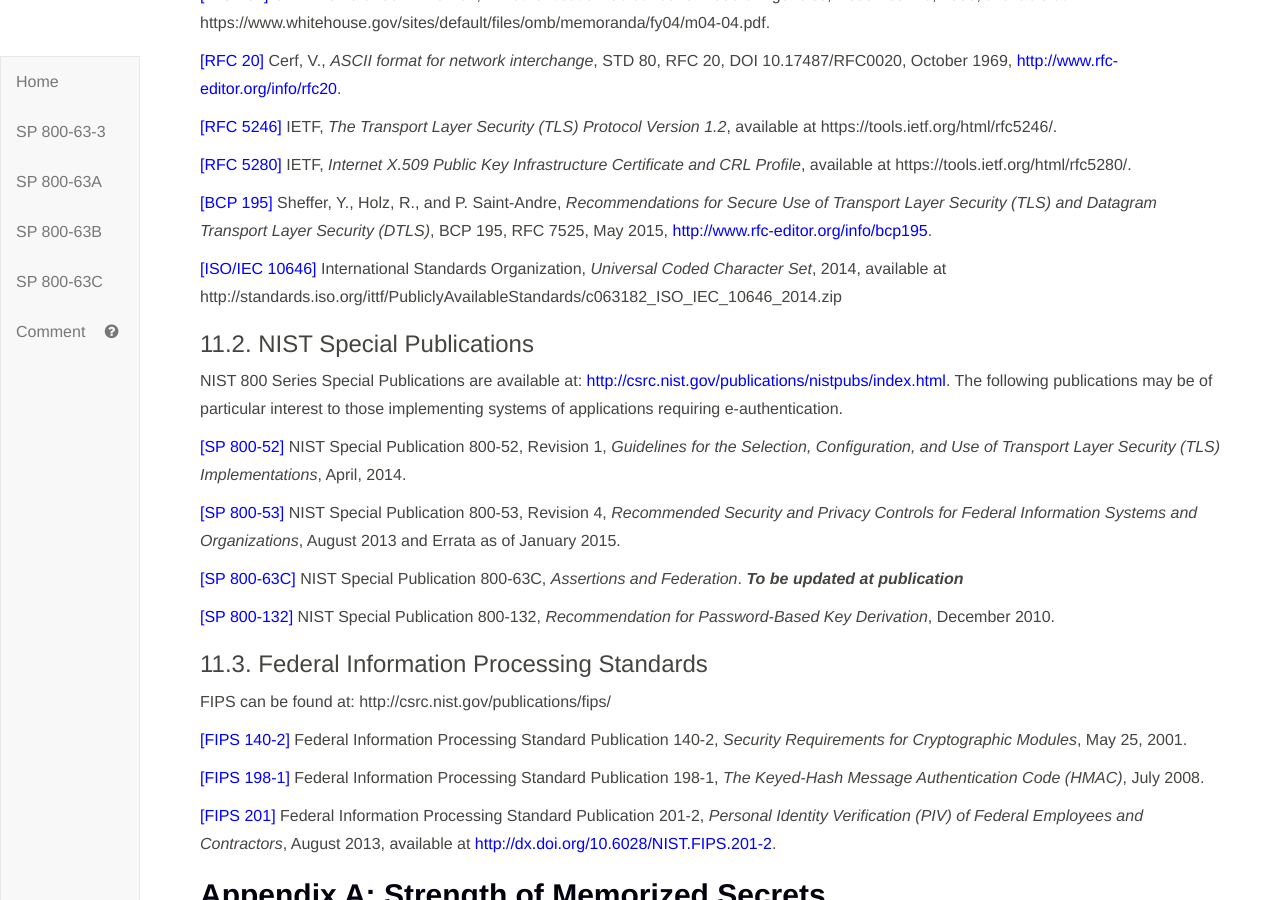
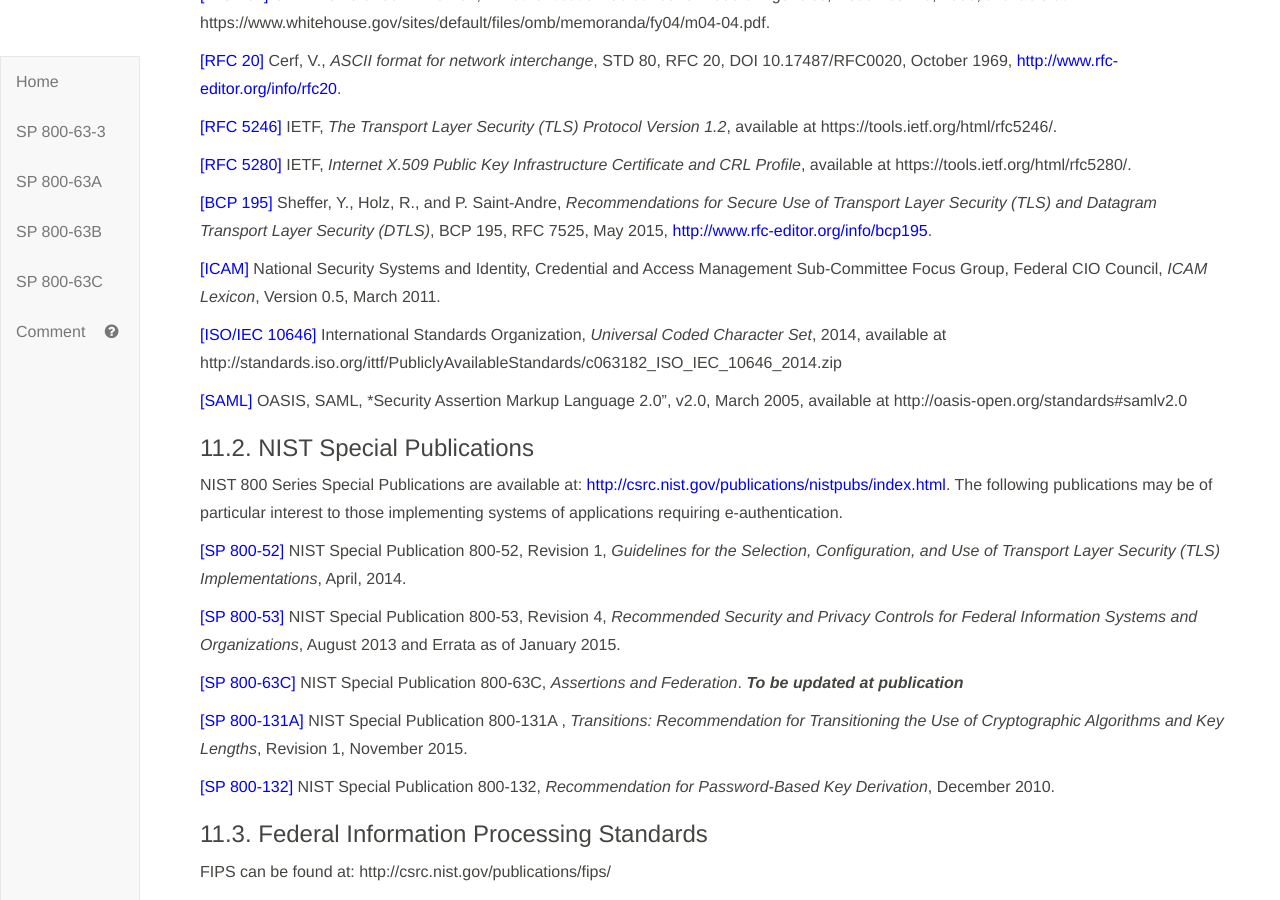
Before and after one commit to usnistgov/800-63-3, a Jekyll site: the page built from sp800-63b.md, in a window 1280 px wide and 900 px high, scrolled down 40574 px. Built offline with Jekyll 4.4.1, drawn with Linux system fonts in a browser that asks for light colours.

Commit message:
Broken link cleanup

```diff
--- a/sp800-63b/references.md
+++ b/sp800-63b/references.md
@@ -1,4 +1,4 @@
-<a href="references"></a>
+<a name="references"></a>
 
 ## 11. References
 
@@ -18,7 +18,11 @@
 
 <a name="bcp195">[BCP 195]</a> Sheffer, Y., Holz, R., and P. Saint-Andre, *Recommendations for Secure Use of Transport Layer Security (TLS) and Datagram Transport Layer Security (DTLS)*, BCP 195, RFC 7525, May 2015, <http://www.rfc-editor.org/info/bcp195>.
 
+<a name="ICAM">[ICAM]</a> National Security Systems and Identity, Credential and Access Management Sub-Committee Focus Group, Federal CIO Council, *ICAM Lexicon*, Version 0.5, March 2011.
+
 <a name="ISOIEC10646">[ISO/IEC 10646]</a> International Standards Organization, *Universal Coded Character Set*, 2014, available at http://standards.iso.org/ittf/PubliclyAvailableStandards/c063182_ISO_IEC_10646_2014.zip
+
+<a name="SAML">[SAML]</a> OASIS, SAML, *Security Assertion Markup Language 2.0", v2.0, March 2005, available at http://oasis-open.org/standards#samlv2.0
 
 ### 11.2. NIST Special Publications
 
@@ -29,6 +33,8 @@
 <a name="SP800-53">[SP 800-53]</a> NIST Special Publication 800-53, Revision 4, *Recommended Security and Privacy Controls for Federal Information Systems and Organizations*, August 2013 and Errata as of January 2015.
 
 <a name="SP800-63C">[SP 800-63C]</a> NIST Special Publication 800-63C, *Assertions and Federation*. ***To be updated at publication***
+
+<a name="SP800-131A">[SP 800-131A]</a> NIST Special Publication 800-131A , *Transitions: Recommendation for Transitioning the Use of Cryptographic Algorithms and Key Lengths*, Revision 1, November 2015.
 
 <a name="SP800-132">[SP 800-132]</a> NIST Special Publication 800-132, *Recommendation for Password-Based Key Derivation*, December 2010.
 
--- a/sp800-63b/sec5_authenticators.md
+++ b/sp800-63b/sec5_authenticators.md
@@ -47,7 +47,7 @@
 
 Verifiers of look-up secrets SHALL prompt the claimant for the next secret from their authenticator or for a specific (i.e., numbered) secret. A given secret from an authenticator SHALL only be used successfully only once; therefore, a given authenticator can only be used for a finite number of successful authentications.
 
-Verifiers SHALL store look-up secrets in a form that is resistant to offline attacks. Secrets SHALL be hashed with a "salt" value using an approved hash function as described in [[SP 800-132]](#sp800-132). The "salt" value SHALL be a 32 bit (or longer) random value generated by an approved random number generator that is stored along with the hash result. A keyed hash function (e.g., HMAC [[FIPS198-1]](#FIPS198-1)), with the key stored separately from the hashed authenticators (e.g., in a hardware security module) SHOULD be used to further resist dictionary attacks against the stored hashed authenticators.
+Verifiers SHALL store look-up secrets in a form that is resistant to offline attacks. Secrets SHALL be hashed with a "salt" value using an approved hash function as described in [[SP 800-132]](#SP800-132). The "salt" value SHALL be a 32 bit (or longer) random value generated by an approved random number generator that is stored along with the hash result. A keyed hash function (e.g., HMAC [[FIPS198-1]](#FIPS198-1)), with the key stored separately from the hashed authenticators (e.g., in a hardware security module) SHOULD be used to further resist dictionary attacks against the stored hashed authenticators.
 
 Look-up secrets SHALL be generated using an approved random number generator and SHALL have at least 20 bits of entropy. When look-up secrets have less than 64 bits of entropy, the verifier SHALL implement a throttling mechanism that effectively limits the number of failed authentication attempts an attacker can make on the subscriber’s account as described in [Section 5.2.2](#throttle).
 
@@ -95,7 +95,7 @@
 
 Single factor OTP authenticators contain two persistent values. The first is a symmetric key that persists for the lifetime of the device. The second is a nonce that is changed each time the authenticator is used or is based on a real-time clock.
 
-The secret key SHALL be of at least the minimum approved length as defined in the latest revision of [[SP 800-131A]](#sp800-131a) (currently 112 bits). The nonce SHALL be of sufficient length to ensure that it is unique for each operation of the device over its lifetime.
+The secret key SHALL be of at least the minimum approved length as defined in the latest revision of [[SP 800-131A]](#SP800-131A) (currently 112 bits). The nonce SHALL be of sufficient length to ensure that it is unique for each operation of the device over its lifetime.
 
 The authenticator output is obtained by using an approved block cipher or hash function to combine the key and nonce in a secure manner. The authenticator output MAY be truncated to as few as 6 decimal digits (approximately 20 bits of entropy).
 
@@ -141,7 +141,7 @@
 
 Single-factor cryptographic device authenticators encapsulate a secret key that is unique to the device and SHALL NOT be exportable (removed from the device). They operate by signing a challenge nonce, usually presented through a direct computer interface such as a USB port.
 
-The secret key SHALL be of at least the minimum approved length as defined in the latest revision of [[SP 800-131A]](#sp800-131a) (currently 112 bits). The challenge nonce SHALL be at least 64 bits in length. The authenticator output is normally provided via a computer interface (usually the same one from which the challenge value was received).
+The secret key SHALL be of at least the minimum approved length as defined in the latest revision of [[SP 800-131A]](#SP800-131A) (currently 112 bits). The challenge nonce SHALL be at least 64 bits in length. The authenticator output is normally provided via a computer interface (usually the same one from which the challenge value was received).
 
 Single-factor cryptographic device authenticators SHOULD require a physical input such as the pressing of a button in order to operate. This provides defense against unintended operation of the device, which might occur if the device to which it is connected is compromised.
 
```
Also changed, not shown: sp800-63b/sec10_usability.md (line endings or trailing spaces).
